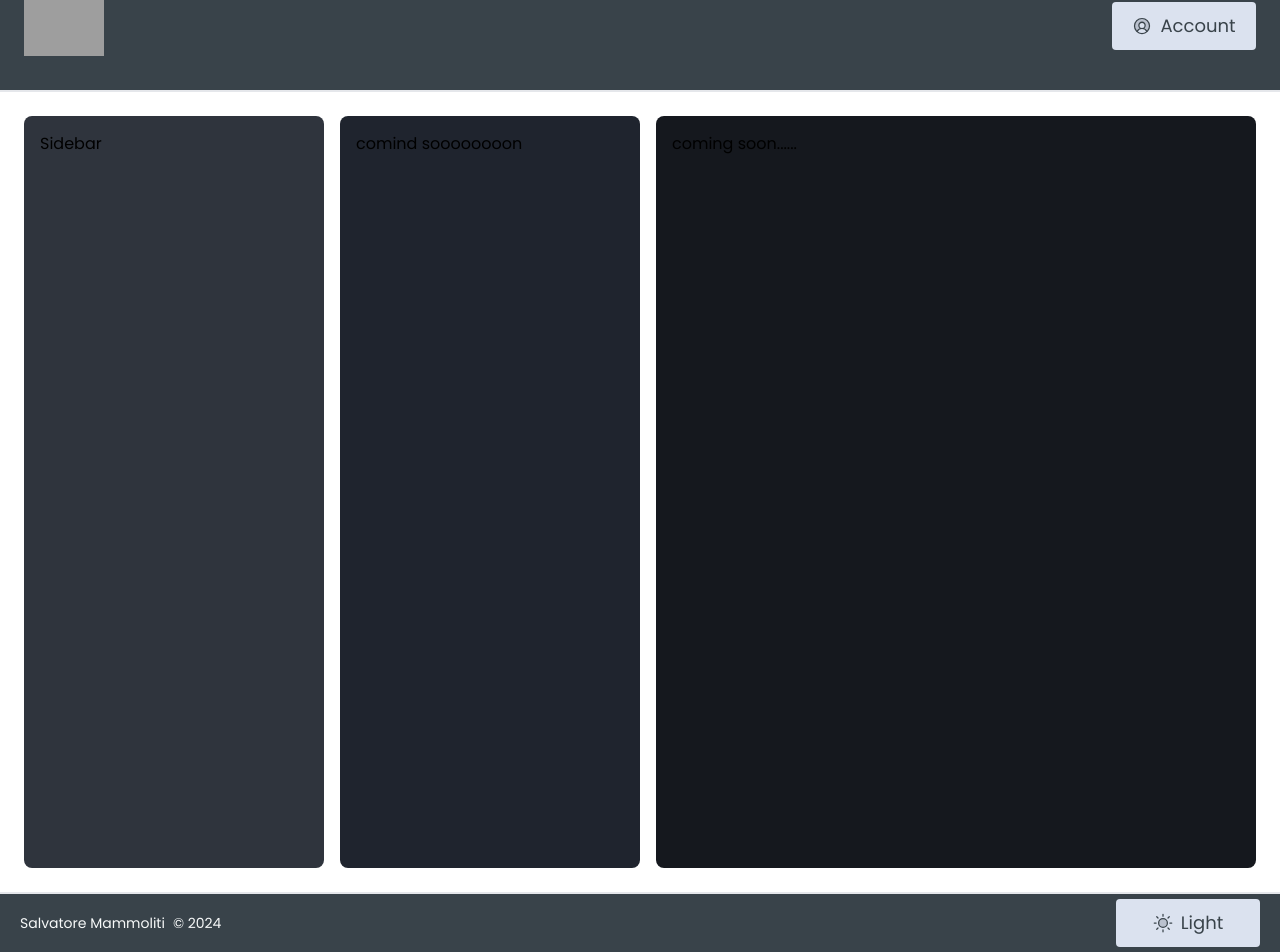
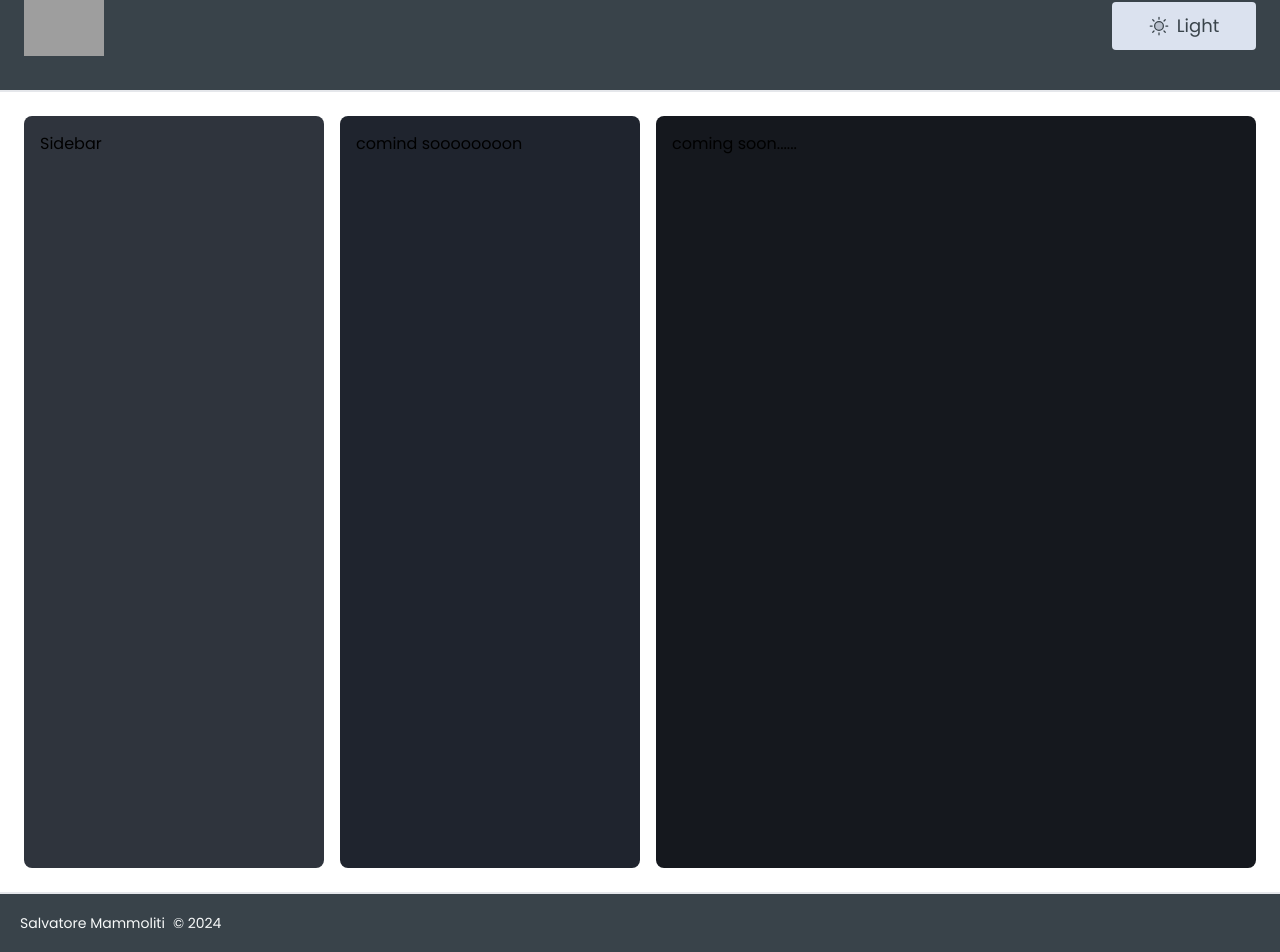
Before and after one commit to topcowmoo/dictyocaryum-lamarckianum, a React (Vite) app in the folder client/: page / in a window 1280 px wide. Shown: the part 38-990 px from the top of the page. Built offline with nearby package versions, Linux system fonts and the light colour scheme; grey boxes are pictures that could not be loaded.

Commit message:
moved dark light mode button to header. moved account button to sidebar

```diff
--- a/client/src/components/Footer.jsx
+++ b/client/src/components/Footer.jsx
@@ -1,11 +1,5 @@
-import { DarkModeContext } from "../context/DarkModeContext";
-import { useContext } from "react";
-import Button from "./Button";
-import { PiSunDuotone, PiMoonDuotone } from "react-icons/pi";
-
 function Footer() {
   const currentYear = new Date().getFullYear();
-  const { isDarkMode, toggleDarkMode } = useContext(DarkModeContext);
 
   return (
     <footer
@@ -26,15 +20,6 @@ function Footer() {
         </a>
         <span className="ml-2">&copy; {currentYear}</span>
       </div>
-
-      {/* Right Section: Dark/Light mode toggle button */}
-      <div className="ml-auto">
-        <Button
-          icon={isDarkMode ? PiSunDuotone : PiMoonDuotone}
-          label={isDarkMode ? "Light" : "Dark"}
-          onClick={toggleDarkMode}
-        />
-      </div>
     </footer>
   );
 }
--- a/client/src/components/Header.jsx
+++ b/client/src/components/Header.jsx
@@ -1,9 +1,12 @@
 import { useNavigate } from 'react-router-dom';
-import Button from '../components/Button';
-import { PiUserCircleDuotone } from "react-icons/pi";
+import { DarkModeContext } from "../context/DarkModeContext";
+import { useContext } from "react";
+import Button from "./Button";
+import { PiSunDuotone, PiMoonDuotone } from "react-icons/pi";
 
 function Header() {
   const navigate = useNavigate();
+  const { isDarkMode, toggleDarkMode } = useContext(DarkModeContext);
   return (
 
     <div className="flex justify-between items-center w-full max-full border-b-2 p-6 dark:bg-hefo-dark bg-hefo-light">
@@ -20,11 +23,16 @@ function Header() {
           className="w-[80px] h-[80px] object-contain"
         />
       </button>
-    <Button
-          icon={PiUserCircleDuotone}
-          label="Account"
-          onClick={() => navigate('/profile')}
+
+      {/* Right Section: Dark/Light mode toggle button */}
+      <div className="ml-auto">
+        <Button
+          icon={isDarkMode ? PiSunDuotone : PiMoonDuotone}
+          label={isDarkMode ? "Light" : "Dark"}
+          onClick={toggleDarkMode}
         />
+      </div>
+
     </div>
   );
 }
```
